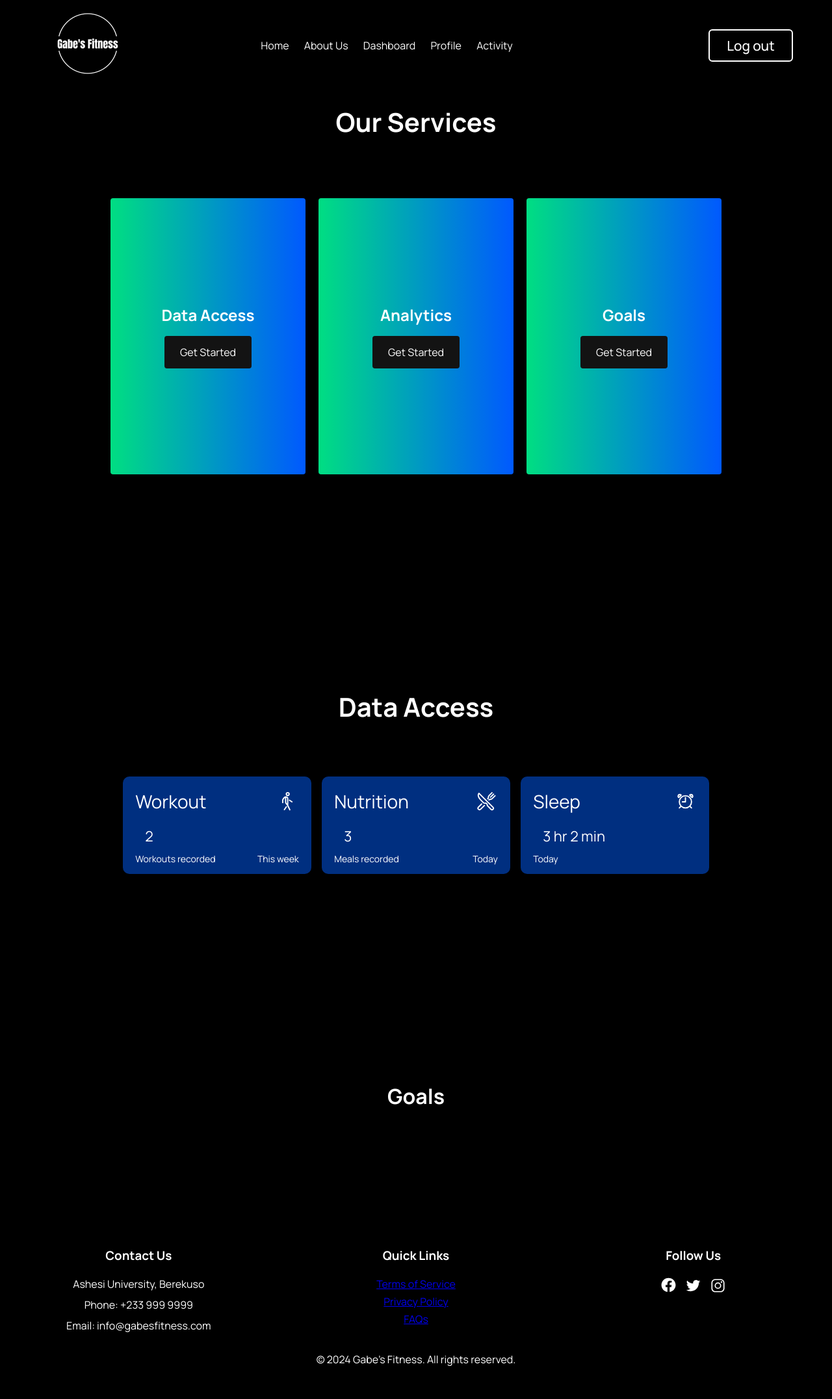
After one commit to WebTech9-Ash/Gabe-s-Fitness, a PHP site: page /view/dashboard_view.php in a window 1280 px wide. The commit adds this page. Shown: the whole page at 65% size. Run offline with PHP 8.4, Linux system fonts and the light colour scheme.

Commit message:
update dashboard

```diff
--- /dev/null
+++ b/css/dashboard.css
@@ -0,0 +1,339 @@
+@import url('https://fonts.googleapis.com/css2?family=Manrope:wght@200..800&display=swap');
+
+*
+{
+    margin: 0;
+    padding: 0;
+    box-sizing: border-box;
+    font-family: "Manrope", sans-serif;
+}
+
+:root
+{
+    --primary-color: #000000;
+    --secondary-color: #ffffff;
+}
+
+/* Light mode */
+.light-mode {
+    --primary-color: #000000;
+    --secondary-color: #ffffff;
+    background-color: var(--secondary-color);
+    color: var(--primary-color);
+}
+
+/* Dark mode */
+.dark-mode {
+    --primary-color: #ffffff;
+    --secondary-color: #000000;
+    background-color: var(--primary-color);
+    color: var(--secondary-color);
+}
+
+body
+{
+    background-color: var(--primary-color);
+    color: var(--secondary-color);
+}
+
+/* Header */
+header
+{
+    background-color: var(--primary-color);;
+    padding: 20px 0;
+    position: fixed;
+    top: 0;
+    left: 0;
+    width: 100%;
+    z-index: 1000;
+}
+
+header > .container
+{
+    display: flex;
+    align-items: center;
+    justify-content: space-between;
+    max-width: 1200px;
+    margin: 0 auto;
+    padding: 0 20px;
+}
+
+.logo
+{
+    max-width: 100px;
+    min-width: 80px;
+}
+
+nav ul {
+    list-style: none;
+}
+
+nav > ul > li {
+    display: inline-block;
+    margin-right: 20px;
+}
+
+nav > ul > li > a {
+    color: var(--secondary-color);
+    text-decoration: none;
+    position: relative;
+}
+
+nav > ul > li > a::after
+{
+    content: '';
+    position: absolute;
+    left: 0;
+    bottom: -6px;
+    width: 100%;
+    height: 3px;
+    background: var(--secondary-color);
+    border-radius: 5px;
+    transform: scaleX(0);
+    transition: transform .5s;
+    transform-origin: right;
+}
+
+nav > ul > li > a:hover::after
+{
+    transform-origin: left;
+    transform: scaleX(1);
+}
+
+.btn_logout{
+    width: 130px;
+    height: 50px;
+    background: transparent;
+    border: 2px solid white;
+    outline: none;
+    border-radius: 6px;
+    cursor: pointer;
+    font-size: 1.3em;
+    color: white;
+    font-weight: 500;
+    margin-left: 40px;
+    transition: .5s;
+}
+
+.btn_logout:hover
+{
+    background: white;
+    color: #162938;
+}
+
+/* Services */
+.overview
+{
+    background: var(--primary-color);
+    display: flex;
+    flex-direction: column;
+    justify-content: center;
+    align-items: center;
+    height: 100%;
+    padding: 10rem 0;
+}
+
+.overview > h1
+{
+    background-color: var(--secondary-color);
+    background-size: 100%;
+    -webkit-background-clip: text;
+    -webkit-text-fill-color: transparent;
+    margin-bottom: 5rem;
+    font-size: 2.5rem;
+}
+
+.services_wrapper
+{
+    display: grid;
+    grid-template-columns: 1fr 1fr 1fr;
+    grid-template-rows: 1fr;
+}
+
+.services_card
+{
+    margin: 10px;
+    height: 425px;
+    width: 300px;
+    border-radius: 4px;
+    display: flex;
+    flex-direction: column;
+    justify-content: center;
+    color: #ffffff;
+    background-image: linear-gradient(to right, #00de82 0%, #0059ff 100%);
+    transition: 0.3s ease-in;
+}
+
+.services_card > h2
+{
+    text-align: center;
+}
+
+.services_btn
+{
+    display: flex;
+    justify-content: center;
+    margin-top: 16px;
+}
+
+.services_btn > button
+{
+    color: #ffffff;
+    padding: 14px 24px;
+    border: none;
+    outline: none;
+    border-radius: 4px;
+    background: #131313;
+    font-size: 1rem;
+}
+
+/* Data */
+.data_access_section
+{
+    background: var(--primary-color);
+    display: flex;
+    flex-direction: column;
+    justify-content: center;
+    align-items: center;
+    height: 100%;
+    padding: 10rem 0;
+}
+
+.data_access_section > h1
+{
+    background-color: var(--secondary-color);
+    background-size: 100%;
+    -webkit-background-clip: text;
+    -webkit-text-fill-color: transparent;
+    margin-bottom: 5rem;
+    font-size: 2.5rem;
+    text-align: center;
+}
+
+.data_wrapper
+{
+    display: flex;
+    flex-wrap: wrap;
+    gap: 1rem;
+}
+
+.card
+{
+    /* background: rgb(80, 80, 81); */
+    background: rgb(0, 47, 128);
+    border-radius: 10px;
+    padding: 1.2rem;
+    width: 290px;
+    height: 150px;
+    display: flex;
+    flex-direction: column;
+    justify-content: space-between;
+    transition: all 0.5s ease-in-out;
+}
+
+.card:hover
+{
+    transform: translateY(-5px);
+}
+
+.title
+{
+    display: flex;
+    justify-content: space-between;
+    align-items: center;
+    margin-bottom: 20px;
+}
+
+.title > span
+{
+    font-size: 28px;
+}
+
+.card > span
+{
+    font-size: 22px;
+    display: flex;
+    margin-left: 15px;
+}
+
+.card > p
+{
+    display: flex;
+    justify-content: space-between;
+    align-items: center;
+    margin-top: 10px;
+    margin-bottom: 5px;
+    font-size: 14px;
+}
+
+/* Goals */
+.goals_section
+{
+    background: var(--primary-color);
+    display: flex;
+    flex-direction: column;
+    justify-content: center;
+    align-items: center;
+    height: 100%;
+    padding: 10rem 0;
+}
+
+goals_section > h1
+{
+    background-color: var(--secondary-color);
+    background-size: 100%;
+    -webkit-background-clip: text;
+    -webkit-text-fill-color: transparent;
+    margin-bottom: 5rem;
+    font-size: 2.5rem;
+    text-align: center;
+}
+
+
+/* Footer */
+footer
+{
+    background-color: var(--primary-color);
+    padding: 50px 0;
+    text-align: center;
+}
+
+footer .container
+{
+    display: flex;
+    justify-content: space-between;
+}
+
+.contact-info, .quick-links, .social-media
+{
+    flex: 1;
+    margin-bottom: 20px;
+}
+
+.quick-links > ul > li
+{
+    list-style: none;
+}
+
+.contact-info > h3, .quick-links > h3, .social-media > h3
+{
+    margin-bottom: 20px;
+}
+
+.contact-info > p, .quick-links > ul, .social-media > ul
+{
+    margin-bottom: 10px;
+}
+
+.quick-links > ul > li {
+    margin-bottom: 5px;
+}
+
+.social-media > ul > li {
+    display: inline-block;
+    margin-right: 10px;
+}
+
+.social-media > ul > li:last-child {
+    margin-right: 0;
+}
--- a/css/homepage.css
+++ b/css/homepage.css
@@ -1,3 +1,5 @@
+@import url('https://fonts.googleapis.com/css2?family=Manrope:wght@200..800&display=swap');
+
 /* Resetting default margin and padding */
 * {
     margin: 0;
--- a/login/login_view.php
+++ b/login/login_view.php
@@ -10,9 +10,10 @@
     <meta name="viewport" content="width=device-width, initial-scale=1.0">
     <title>Login Page</title>
     <link rel="stylesheet" href="../css/login.css">
+    <link href="https://cdn.jsdelivr.net/npm/bootstrap@5.3.3/dist/css/bootstrap.min.css" rel="stylesheet" integrity="sha384-QWTKZyjpPEjISv5WaRU9OFeRpok6YctnYmDr5pNlyT2bRjXh0JMhjY6hW+ALEwIH" crossorigin="anonymous">
 </head>
 
-<body>
+<body class="dark-mode">
     <header>
         <img src="../assets/logo (2).png" id="logo" alt="logo">
 
@@ -27,7 +28,7 @@
             <button class="btn_login">Login</button>
         </nav>
 
-        <!-- <img src="../assets/sun.png" id="toggle" alt="sun" onclick="toggleColorScheme()"> -->
+        <img src="../assets/sun.png" id="toggle" alt="sun" onclick="toggleColorScheme()">
     </header>
 
     <div class="form_container">
@@ -84,5 +85,6 @@
 
 <script type="module" src="https://unpkg.com/ionicons@7.1.0/dist/ionicons/ionicons.esm.js"></script>
 <script nomodule src="https://unpkg.com/ionicons@7.1.0/dist/ionicons/ionicons.js"></script>
+<script src="https://cdn.jsdelivr.net/npm/bootstrap@5.3.3/dist/js/bootstrap.bundle.min.js" integrity="sha384-YvpcrYf0tY3lHB60NNkmXc5s9fDVZLESaAA55NDzOxhy9GkcIdslK1eN7N6jIeHz" crossorigin="anonymous"></script>
 <script src="../js/login.js"> </script>
 </html>
--- a/login/register_view.php
+++ b/login/register_view.php
@@ -94,17 +94,20 @@
                 <div class="body_info">
                     <div class="form-group">
                         <label for="height">Height (cm) </label>
+                        <!-- <box-icon name='vertical-top' ></box-icon> <box-icon name='vertical-bottom' ></box-icon> -->
                         <input type="number" class="form-control" id="height" name="height" min="0" max="300" step="0.1">
                     </div>
 
                     <div class="form-group">
                         <label for="weight">Weight (kg) </label>
+                        <!-- <box-icon name='horizontal-left' ></box-icon> <box-icon name='horizontal-right'></box-icon> -->
                         <input type="number" class="form-control" id="weight" name="weight" min="0" max="500" step="0.01">
                     </div>
                 </div>
 
                 <div class="fit_info">
                     <label for="fit_level"> Fitness Level </label>
+                    <!-- <box-icon name='dumbbell'></box-icon> -->
                     <select class="form-select form-select-sm" aria-label="Small select example" id="fit_level">
                         <option selected> Select fitness level </option>
                         <option value="1">Novice</option>
@@ -115,6 +118,7 @@
 
                 <div class="fit_info">
                     <label for="fit_goal"> Fitness Goal </label>
+                    <!-- <box-icon name='bullseye'></box-icon> -->
                     <select class="form-select form-select-sm" aria-label="Small select example" id="fit_goal">
                         <option selected> Select fitness goal </option>
                         <option value="1"> Exercise </option>
@@ -126,6 +130,7 @@
 
                 <div class="fit_info">
                     <label for="fit_goal"> Health Conditions </label>
+                    <!-- <box-icon name='pulse'></box-icon> -->
                     <select class="form-select form-select-sm" aria-label="Small select example" id="fit_goal">
                         <option selected> Select possible health conditions </option>
                         <option value="1"> Heart conditions </option>
@@ -171,6 +176,7 @@
 <script src="https://cdn.jsdelivr.net/npm/bootstrap@5.3.3/dist/js/bootstrap.bundle.min.js" integrity="sha384-YvpcrYf0tY3lHB60NNkmXc5s9fDVZLESaAA55NDzOxhy9GkcIdslK1eN7N6jIeHz" crossorigin="anonymous"></script>
 <script type="module" src="https://unpkg.com/ionicons@7.1.0/dist/ionicons/ionicons.esm.js"></script>
 <script nomodule src="https://unpkg.com/ionicons@7.1.0/dist/ionicons/ionicons.js"></script>
+<script src="https://unpkg.com/boxicons@2.1.4/dist/boxicons.js"></script>
 <script src="../js/register.js"></script>
 
 </html>
--- /dev/null
+++ b/view/dashboard_view.php
@@ -0,0 +1,178 @@
+<?php
+
+
+?>
+
+
+<!DOCTYPE html>
+<html lang="en">
+<head>
+    <meta charset="UTF-8">
+    <meta name="viewport" content="width=device-width, initial-scale=1.0">
+    <title>Dashboard</title>
+    <link rel="stylesheet" href="../css/dashboard.css">
+</head>
+
+<body>
+    <header>
+        <!-- header and navigation bar -->
+        <div class="container">
+            <a href="#" class="logo"><img src="../assets/logo (2).png"></a>
+            <nav>
+                <ul>
+                    <li><a href="../view/homepage.php">Home</a></li>
+                    <li><a href="#">About Us</a></li>
+                    <li><a href="../view/dashboard_view.php">Dashboard</a></li>
+                    <li><a href="#">Profile</a></li>
+                    <li><a href="#">Activity</a></li>
+                </ul>
+            </nav>
+            <div class="user-account">
+                <button class="btn_logout" id="btn_logout">Log out</button>
+            </div>
+        </div>
+    </header>
+
+    <div class="overview" id="overview">
+      <h1>Our Services</h1>
+      <div class="services_wrapper">
+        <div class="services_card">
+          <h2>Data Access</h2>
+          <div class="services_btn"><button>Get Started</button></div>
+        </div>
+        <div class="services_card">
+          <h2>Analytics</h2>
+          <div class="services_btn"><button>Get Started</button></div>
+        </div>
+        <div class="services_card">
+          <h2>Goals</h2>
+          <div class="services_btn"><button>Get Started</button></div>
+        </div>
+      </div>
+    </div>
+
+    <!-- Data Access -->
+    <div class="data_access_section">
+        <h1> Data Access </h1>
+        <div class="data_summary">
+            <div class="data_wrapper">
+                <div class="card">
+                    <div class="title">
+                        <span> Workout </span>
+                        <ion-icon name="walk-outline" style="width: 35px; height: 30px;"></ion-icon>
+                    </div>
+                    <span>
+                        2
+                    </span>
+                    <p>
+                        <span> Workouts recorded</span>
+                        <span> This week </span>
+                    </p>
+                </div>
+
+                <div class="card">
+                    <div class="title">
+                        <span> Nutrition </span>
+                        <ion-icon name="restaurant-outline" style="width: 35px; height: 30px;"></ion-icon>
+                    </div>
+                    <span>
+                        3
+                    </span>
+                    <p>
+                        <span> Meals recorded </span>
+                        <span> Today </span>
+                    </p>
+                </div>
+
+                <div class="card">
+                    <div class="title">
+                        <span> Sleep </span>
+                        <ion-icon name="alarm-outline" style="width: 35px; height: 30px;"></ion-icon>
+                    </div>
+                    <span>
+                        3 hr 2 min
+                    </span>
+                    <p>
+                        <!-- <span> Meals recorded </span> -->
+                        <span> Today </span>
+                    </p>
+                </div>
+            </div>
+        </div>
+
+        <div class="data_graph">
+            <!-- GRAPHS TO BE ADDED -->
+        </div>
+
+    </div>
+
+    <!-- Analytics Section  -->
+
+
+    <!-- Goals Section -->
+    <div class="goals_section">
+        <h1> Goals </h1>
+        <!-- Set goals -->
+        <div class="setup">
+            <form action="" method="POST" class="set_goal">
+
+            </form>
+        </div>
+
+        <!-- Track goals -->
+        <div class="tracking">
+
+        </div>
+    </div>
+
+    <footer>
+        <!-- page footer -->
+        <div class="container">
+            <div class="contact-info">
+                <h3>Contact Us</h3>
+                <p>Ashesi University, Berekuso</p>
+                <p>Phone: +233 999 9999</p>
+                <p>Email: info@gabesfitness.com</p>
+            </div>
+            <div class="quick-links">
+                <h3>Quick Links</h3>
+                <ul>
+                    <li><a href="#">Terms of Service</a></li>
+                    <li><a href="#">Privacy Policy</a></li>
+                    <li><a href="#">FAQs</a></li>
+                </ul>
+            </div>
+            <div class="social-media">
+                <h3>Follow Us</h3>
+                <ul>
+                    <li>
+                        <a href="#">
+                            <svg xmlns="http://www.w3.org/2000/svg" class="ionicon" viewBox="0 0 512 512" width="25" height="25">
+                                <path d="M480 257.35c0-123.7-100.3-224-224-224s-224 100.3-224 224c0 111.8 81.9 204.47 189 221.29V322.12h-56.89v-64.77H221V208c0-56.13 33.45-87.16 84.61-87.16 24.51 0 50.15 4.38 50.15 4.38v55.13H327.5c-27.81 0-36.51 17.26-36.51 35v42h62.12l-9.92 64.77H291v156.54c107.1-16.81 189-109.48 189-221.31z" fill="white" fill-rule="evenodd"/>
+                            </svg>
+                        </a>
+                    </li>
+                    <li>
+                        <a href="#">
+                            <ion-icon name="logo-twitter" style= "width:25px; height:23px; color:white;"></ion-icon>
+                        </a>
+                    </li>
+                    <li>
+                        <a href="#">
+                            <ion-icon name="logo-instagram" style= "width:25px; height:23px; color:white;"></ion-icon>
+                        </a>
+                    </li>
+                </ul>
+            </div>
+
+
+        </div>
+        <p>&copy; <?php echo date("Y"); ?> Gabe's Fitness. All rights reserved.</p>
+    </footer>
+</body>
+
+<!-- Script connecting to ion icons -->
+<script type="module" src="https://unpkg.com/ionicons@7.1.0/dist/ionicons/ionicons.esm.js"></script>
+<script nomodule src="https://unpkg.com/ionicons@7.1.0/dist/ionicons/ionicons.js"></script>
+
+</html>
--- a/view/homepage.php
+++ b/view/homepage.php
@@ -19,9 +19,9 @@
             <a href="#" class="logo"><img src="../assets/logo (2).png"></a>
             <nav>
                 <ul>
-                    <li><a href="#">Home</a></li>
+                    <li><a href="../view/homepage.php">Home</a></li>
                     <li><a href="#">About Us</a></li>
-                    <li><a href="#">Dashboard</a></li>
+                    <li><a href="../view/dashboard_view.php">Dashboard</a></li>
                     <li><a href="#">Profile</a></li>
                     <li><a href="#">Contact</a></li>
                 </ul>
```
Also changed, not shown: css/login.css (+21 -20 lines), css/register.css (+6 -1 lines), db/Gyms_Management.sql (deleted, +0 -122 lines), js/login.js (+20 -18 lines), assets/logo-facebook.svg (added), assets/logo-instagram.svg (added), assets/logo-twitter.svg (added).
